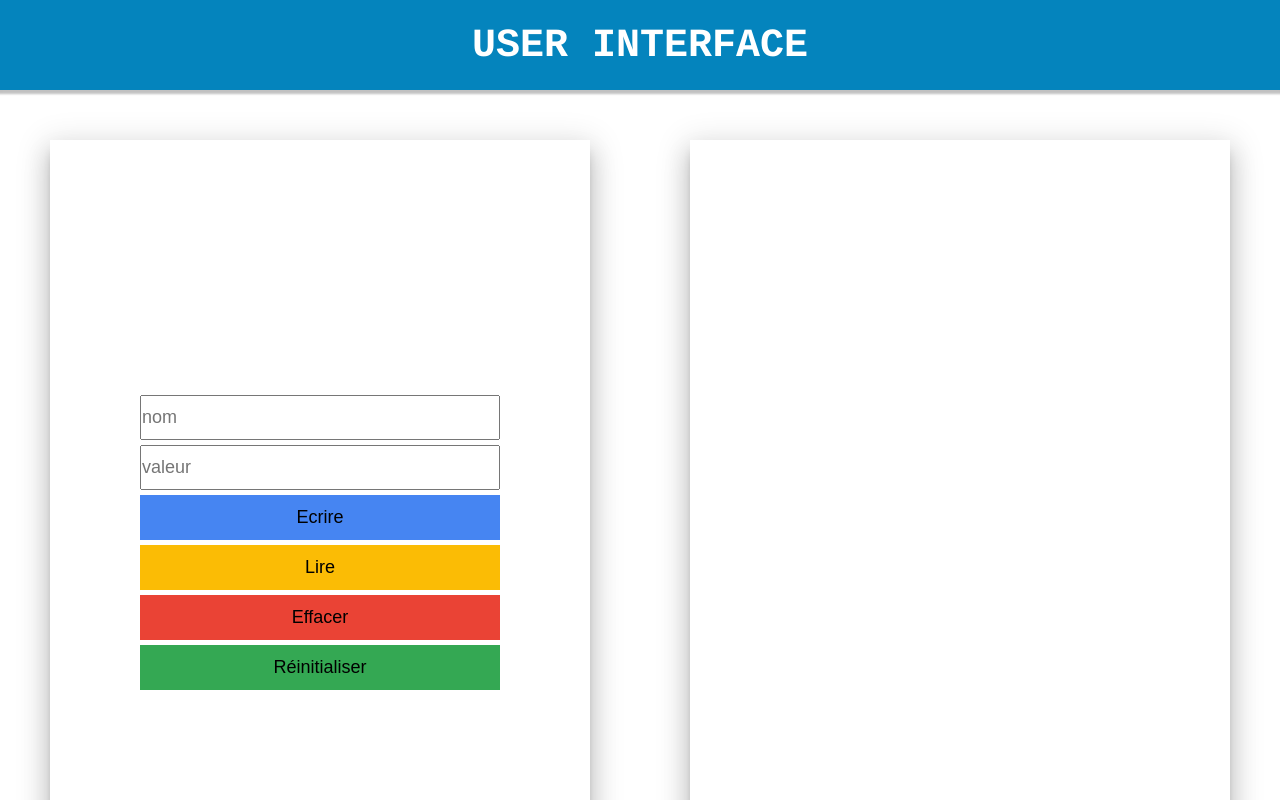
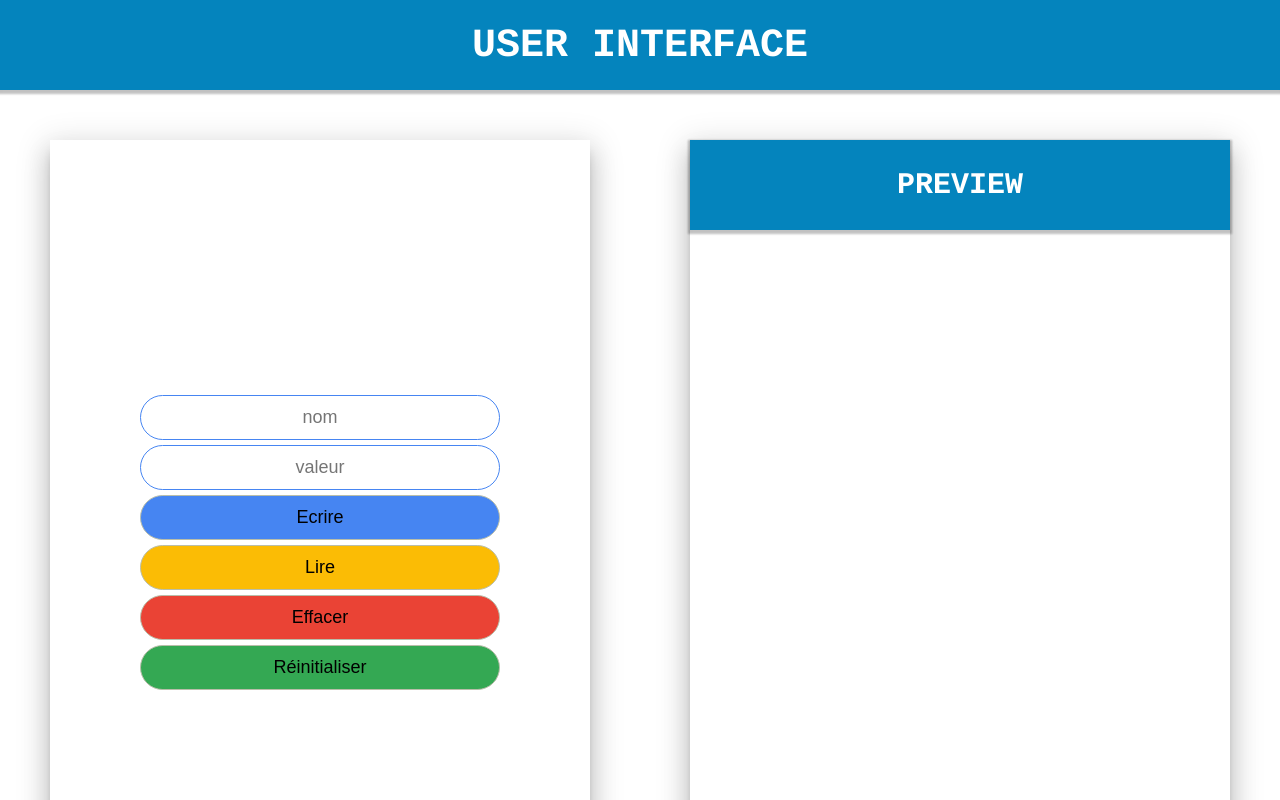
Before and after one commit to samirbensadi/Exo-Js-Localstorage, a plain HTML site: page localstorage-edit/index.html in a window 1280 px wide. Shown: the top 800 px of the page. Drawn offline with Linux system fonts and the light colour scheme.

Commit message:
modif css

```diff
--- a/localstorage-edit/index.html
+++ b/localstorage-edit/index.html
@@ -17,6 +17,8 @@
 				<input id="name" type="text" name="nom"  placeholder="nom">
 				<input id="valeur" type="text" name="valeur"  placeholder="valeur">
 
+
+
 				<!-- Boutons -->
 					<input onclick="ecrire()" class="btn" id="writeBtn" type="button" value="Ecrire">
 
@@ -27,10 +29,14 @@
 					<input onclick="init()" class="btn" id="initBtn" type="button"  value="Réinitialiser">
 
 
+
 			</form>
 		</section>
 
 		<section id="prevZone">
+			<header class="headPrev">
+				<h2>PREVIEW</h2>
+			</header>
 			<p id="readZone"></p>
 		</section>
 	</main>
--- a/localstorage-edit/style.css
+++ b/localstorage-edit/style.css
@@ -36,6 +36,15 @@ h1
 	text-align: center;
 	color: white;
 }
+
+/* header preview */
+h2
+{
+	color: white;
+}
+
+
+
 
 /* Main*/
 main
@@ -77,14 +86,21 @@ input
 	width: 20em;
 	margin-top: 5px;
 	font-size: 18px;
+	border: 1px solid #4685F2;
+	border-radius: 25px;
+	text-align: center;
+	outline: none;
 }
+
+
 
 /* boutons*/
 
 .btn
 {
 	background-color: none;
-	border: none;
+	border: 1px solid #B9BEAA;
+	border-radius: 25px;
 
 }
 
@@ -100,6 +116,7 @@ input
 	background-color: #1757C6;
 	color: white;
 	transition: 0.7s;
+	transform:rotateY(30deg);
 }
 
 
@@ -114,6 +131,7 @@ input
 	background-color: #947825;
 	transition: 0.7s;
 	color: white;
+	transform:rotateY(30deg);
 }
 
 
@@ -129,6 +147,7 @@ input
 	background-color: #C12215;
 	transition: 0.7s;
 	color: white;
+	transform:rotateY(30deg);
 }
 
 #initBtn
@@ -142,8 +161,10 @@ input
 	background-color: #126829;
 	transition:0.7s;
 	color: white;
+	transform:rotateY(30deg);
 }
 
+/* zone preview*/
 
 #prevZone
 {
@@ -156,3 +177,8 @@ input
 				rgba(0,0,0,0.12),0 8px 10px -5px
 				rgba(0,0,0,0.3);
 }
+
+p
+{
+	margin: 10px;
+}
```
